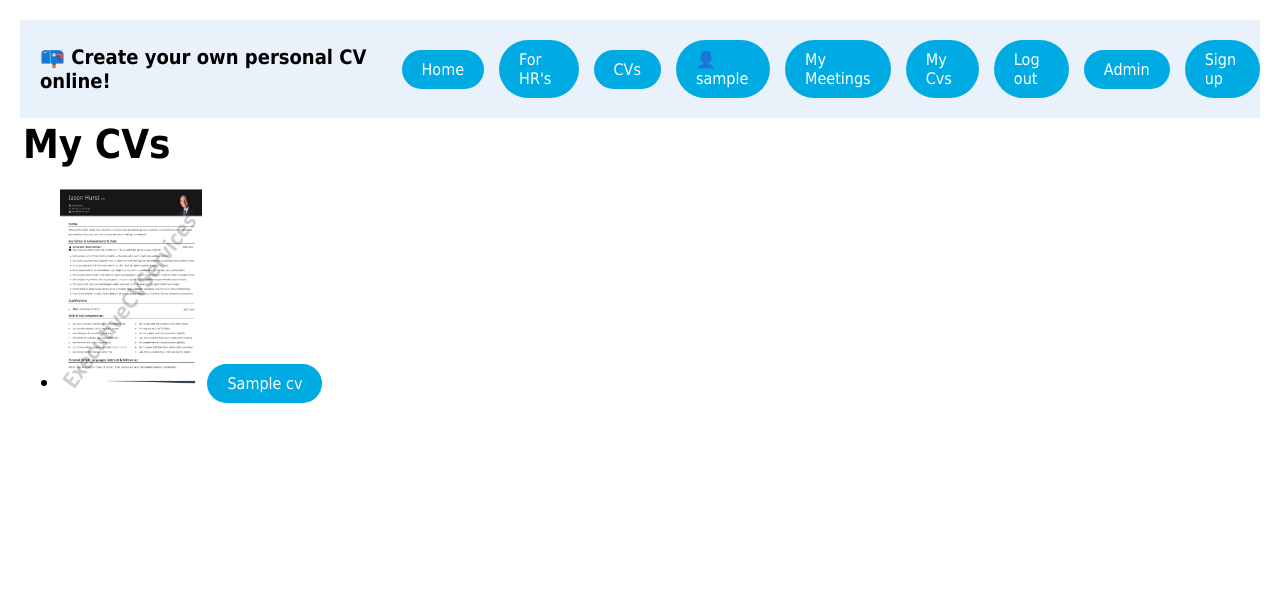
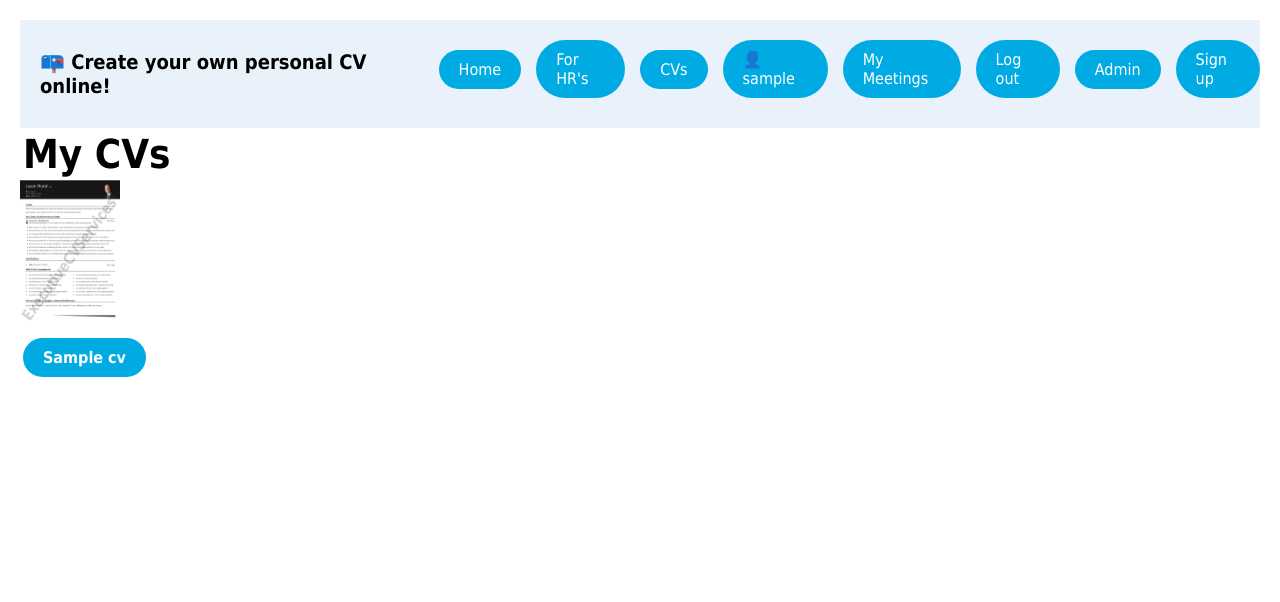
Before and after one commit to DariusKaseta/ptu12_team_cv, a Django app: page /profile/my-cv/ in a window 1280 px wide. Shown: the top 602 px of the page. Run offline with Django 4.2, Linux system fonts and the light colour scheme; a user stored in the database is signed in; tables that the repository leaves empty hold one stand-in row (values such as "Sample post").

Commit message:
more css

```diff
--- a/online_cv/ptu12_cv/static/css/style.css
+++ b/online_cv/ptu12_cv/static/css/style.css
@@ -90,6 +90,7 @@ a {
   border-radius: 50px;
   border: none;
   font-size: medium;
+  margin-bottom: 10px;
 }
 
 button {
@@ -148,3 +149,48 @@ p, h1, h2, h3, h4, h5, h6 {
 .workexperience-separator {
   margin-bottom: 20px;
 }
+/* ----------------------------------------------
+ * Generated by Animista on 2023-6-22 10:45:32
+ * Licensed under FreeBSD License.
+ * See http://animista.net/license for more info.
+ * w: http://animista.net, t: @cssanimista
+ * ---------------------------------------------- */
+
+/**
+ * ----------------------------------------
+ * animation bg-pan-left
+ * ----------------------------------------
+ */
+
+ .background-animation {
+  position: fixed;
+  top: 0;
+  left: 0;
+  width: 100%;
+  height: 100%;
+  z-index: -1;
+	-webkit-animation: bg-pan-left 8s both;
+	        animation: bg-pan-left 8s both;
+}
+
+.cv-container {
+  display: flex;
+  flex-direction: column;
+}
+
+.cv {
+  margin-bottom: 20px;
+}
+
+.cv-photo {
+  width: 100px;
+  height: auto;
+}
+
+.cv-name {
+  margin-top: 10px;
+  font-size: 16px;
+}
+form {
+  padding: 0.5rem;
+}
--- a/online_cv/ptu12_cv/templates/base.html
+++ b/online_cv/ptu12_cv/templates/base.html
@@ -18,7 +18,9 @@
         {% if user.is_authenticated %}
         <li class="nav-button"><a href="{% url 'profile' %}">&#128100; {{ user.get_username }}</a></li>
         <li class="nav-button"><a href="{% url 'meeting_reservation_list' %}">My Meetings</a></li>
+        {% if not user.hrrepresentative %}
         <li class="nav-button"><a href="{% url 'my_cv' %}">My Cvs</a></li>
+        {% endif %}
         <li class="nav-button"><a href="{% url 'logout' %}">Log out</a></li>
         {% else %}
         <li class="nav-button">
--- a/online_cv/user_profile/templates/registration/login.html
+++ b/online_cv/user_profile/templates/registration/login.html
@@ -11,5 +11,5 @@
         <p><button type="submit">Log in</button></p>
     </form>
     <p><a href="{% url 'password_reset' %}">Forgot password?</a></p>
-    <p>If you do not have an account, please <a href="{% url 'signup' %}">sign up</a>.</p>
+    <p>If you do not have an account, please <a href="{% url 'signup' %}">Sign up</a></p>
 {% endblock content %}
--- a/online_cv/user_profile/templates/registration/password_reset_complete.html
+++ b/online_cv/user_profile/templates/registration/password_reset_complete.html
@@ -2,5 +2,5 @@
 {% block title %}Password changed at {{ block.super }}{% endblock title %}
 {% block content %}
 <h1>Password has been changed successfully.</h1>
-<p>You can now <a href="{% url 'login' %}">log in</a> with your new password.</p>
+<p>You can now <a href="{% url 'login' %}">Log in</a> with your new password.</p>
 {% endblock content %}
--- a/online_cv/user_profile/templates/user_profile/my_cv.html
+++ b/online_cv/user_profile/templates/user_profile/my_cv.html
@@ -3,48 +3,24 @@
 {% block title %} My CVs {% endblock title %}
 {% block content %}
     <h1>My CVs</h1>
-
-    {% comment %} <form method="GET" action="{% url 'cv_participles_search' %}">
-        <input type="text" name="query" placeholder="Search CVs">
-        <button type="submit">Search</button>
-      </form>     {% endcomment %}
-
     {% if user_cv|length > 0 %}
-        <ul>
+        <div class="cv-container">
             {% for cv in page_obj %}
-                <li>
+                <div class="cv">
                     {% if cv.photo %}
                         <img class="cv-photo" src="{{ cv.photo.url }}">
                     {% else %}
                         <img class="cv-photo default-photo" src="{% static 'ptu12_cv/img/default_cover.jpg' %}">
                     {% endif %}
-                    <a href="{% url 'cv_details' cv.pk %}">
-                        {{ cv.title }}
-                    </a>
-                </li>
+                    <h3 class="cv-name">
+                        <a href="{% url 'cv_details' cv.pk %}">{{ cv.title }}</a>
+                    </h3>
+                </div>
             {% endfor %}
-        </ul>
+        </div>
     {% else %}
         <ul>
             <a href="{% url 'create_cv' %}">Create new CV</a>
         </ul>
     {% endif %}
-
-    {% comment %} <div class="pagination">
-        <span class="step-links">
-          {% if page_obj.has_previous %}
-            <a href="?page=1">&laquo; First</a>
-            <a href="?page={{ page_obj.previous_page_number }}">Previous</a>
-          {% endif %}
-
-          <span class="current">
-            Page {{ page_obj.number }} of {{ page_obj.paginator.num_pages }}
-          </span>
-
-          {% if page_obj.has_next %}
-            <a href="?page={{ page_obj.next_page_number }}">Next</a>
-            <a href="?page={{ page_obj.paginator.num_pages }}">Last &raquo;</a>
-          {% endif %}
-        </span>
-    </div> {% endcomment %}
 {% endblock %}
--- a/online_cv/user_profile/templates/user_profile/signup.html
+++ b/online_cv/user_profile/templates/user_profile/signup.html
@@ -13,7 +13,7 @@
         <input type="text" name="last_name" value="{{ request.POST.last_name }}">
     </p>
     <p>
-        <label for="username">Username"</label>
+        <label for="username">Username</label>
         <input type="text" name="username" required value="{{ request.POST.username }}">
         <br><small>Case sensitive, must be unique.</small>
     </p>
@@ -31,6 +31,6 @@
     </p>
     <p><button type="submit">Confirm sign up</button></p>
 
-    <p>If you have already an account, you can <a href="{% url 'login' %}">login</a> instead.</p>
+    <p>If you have already an account, you can <a href="{% url 'login' %}">Login</a> instead.</p>
 </form>
 {% endblock content %}
```
Also changed, not shown: online_cv/ptu12_cv/templates/ptu12_cv/index.html (+8 -1 lines), online_cv/ptu12_cv/static/images/images.jpg (added), online_cv/ptu12_cv/templates/ptu12_cv/cv_details.html (line endings or trailing spaces).
